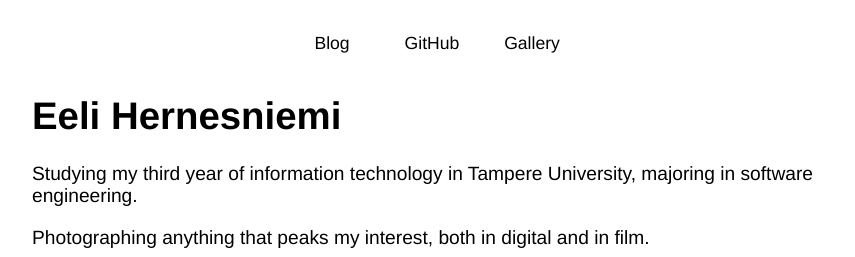
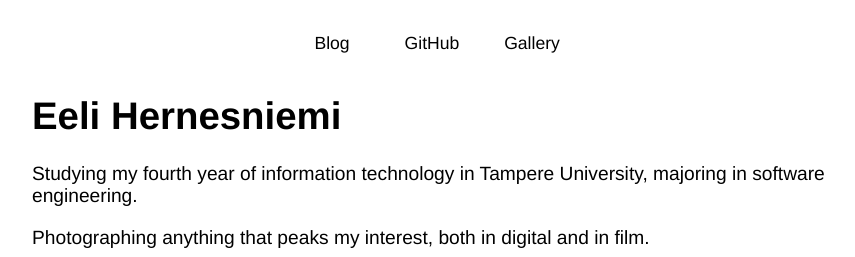
Before and after one commit to eltsu7/react-website, a React (Create React App) app: page / in a window 1280 px wide. Shown: the top 257 px of the page, without its empty margins (208-1063 px from the left). Built offline with nearby package versions, Linux system fonts and the light colour scheme.

Commit message:
Update uni year

```diff
--- a/src/About.js
+++ b/src/About.js
@@ -19,7 +19,7 @@ export default function About() {
 
             <main>
                 <h1>Eeli Hernesniemi</h1>
-                <p>Studying my third year of information technology in Tampere University, majoring in software engineering.</p>
+                <p>Studying my fourth year of information technology in Tampere University, majoring in software engineering.</p>
                 <p>Photographing anything that peaks my interest, both in digital and in film.</p>
                 <p>{ calculateAge() } years old.</p>
                 <p>Buzzwords: Python, C++, Qt, Linux, Git, SQL, DigitalOcean, Docker, Django, React</p>
```
